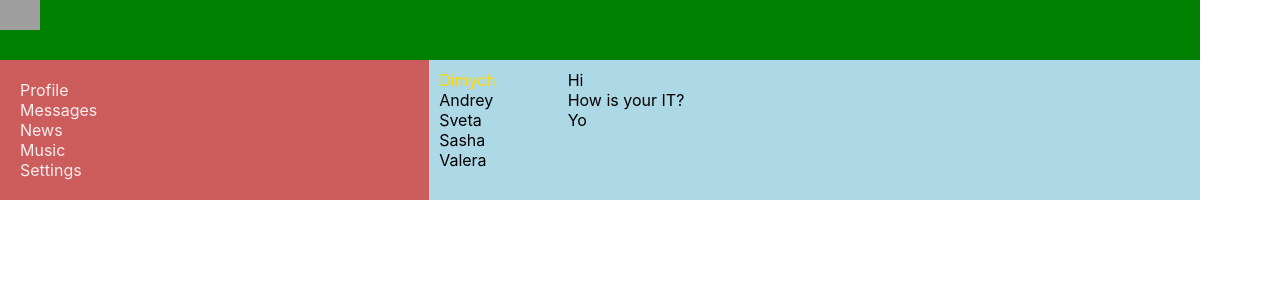
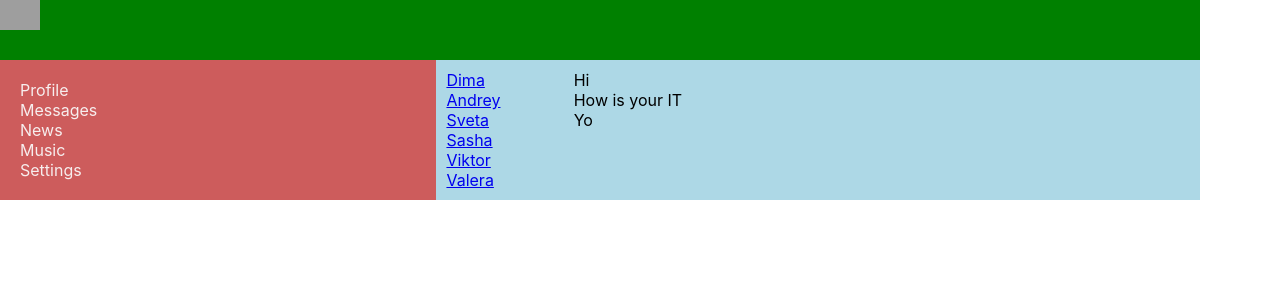
Before and after one commit to Dimitryuk/socialNW, a React (Create React App) app: page /dialogs in a window 1280 px wide. Shown: the top 300 px of the page. Built offline with nearby package versions, Linux system fonts and the light colour scheme; grey boxes are pictures that could not be loaded.

Commit message:
23 lesson

```diff
--- a/src/App.js
+++ b/src/App.js
@@ -17,7 +17,7 @@
          <Routes>
         <Route path='/profile' element={<Profile/>}/>
 
-        <Route path='/dialogs' element ={<Dialogs/>}/>
+        <Route  path='/dialogs' element ={<Dialogs/>}/>
         </Routes>
 
 {/* <Profile/>
--- a/src/components/Dialogs/Dialogs.jsx
+++ b/src/components/Dialogs/Dialogs.jsx
@@ -1,31 +1,41 @@
+import { NavLink } from 'react-router-dom'
 import s from './Dialogs.module.css'
 
-const Dialogs = (props)=>{
+const DialogItem = (props) => {
+     let path = "/dialogs/"+props.id
+    return(<div className={s.dialog + " " + s.active}>
+        <NavLink to={path}>{props.name}</NavLink>
+    </div>
+    )
+
+
+}
+
+const Message = (props) => {
+    return <div className={s.message}>{props.message}</div>
+}
+
+const Dialogs = (props) => {
+
     return(
         <div className={s.dialogs}>
             <div className = {s.dialogsItems}>
-                <div className ={s.dialog+" "+ s.active}>
-Dimych
-                </div>
-                <div className ={s.dialog}>
-Andrey
-                </div>
-                <div className ={s.dialog}>
-Sveta
-                </div>
-                 <div className ={s.dialog}>
-Sasha
-                </div>
-                 <div className ={s.dialog}>
-Valera
-                </div>
+                <DialogItem name="Dima" id="1" />
+                <DialogItem name="Andrey" id="2" />
+                <DialogItem name="Sveta" id="3" />
+                <DialogItem name="Sasha" id="4" />
+                <DialogItem name="Viktor" id="5" />
+                <DialogItem name="Valera" id="6"/>
+
             </div>
             <div className={s.messages}>
-<div className={s.message}>Hi</div>
-<div className={s.message}>How is your IT?</div>
-<div className={s.message}>Yo</div>
+                <Message message="Hi" />
+                <Message message="How is your IT" />
+                 <Message message="Yo"/>
+
             </div>
         </div>
     )
+
 }
 export default Dialogs
--- a/src/components/Navbar/Navbar.jsx
+++ b/src/components/Navbar/Navbar.jsx
@@ -5,10 +5,10 @@
   return (
     <nav className={s.nav}>
       <div className={s.item}>
-        <NavLink to='/profile' activeClassName={s.activeLink} >Profile</NavLink>
+        <NavLink to='/profile'  >Profile</NavLink>
       </div>
       <div className={s.item}>
-        <NavLink to='/dialogs' activeClassName={s.activeLink} >Messages</NavLink>
+        <NavLink to='/dialogs'  >Messages</NavLink>
       </div>
       <div className={s.item}>
         <NavLink to="/news">News</NavLink>
--- a/src/components/Profile/MyPosts/MyPosts.jsx
+++ b/src/components/Profile/MyPosts/MyPosts.jsx
@@ -3,16 +3,18 @@
 
 const MyPosts = () => {
   return (
-    // <div className={s.content}>
-    //   <div>
-    //     <img src="https://helpx.adobe.com/content/dam/help/en/photoshop/using/convert-color-image-black-white/jcr_content/main-pars/before_and_after/image-before/Landscape-Color.jpg" />
-    //   </div>
-    //   <div> ava+descr</div>
-    //   <div>My Posts</div>
-     <div> My Posts
-       <div>
-         <textarea></textarea>
-         <button>Add post</button>
+
+    <div className={s.postsBlock}>
+     <h3>My Posts</h3>
+
+      <div>
+        <div>
+          <textarea></textarea>
+        </div>
+        <div>
+           <button>Add post</button>
+         </div>
+
        </div>
       <div className={s.posts}>
         <Post message = 'Hi.how are you?' likesCount='18'/>
--- a/src/components/Profile/MyPosts/MyPosts.module.css
+++ b/src/components/Profile/MyPosts/MyPosts.module.css
@@ -9,3 +9,11 @@
 .item {
   color: greenyellow;
 }
+
+.postsBlock {
+  padding: 10px;
+}
+
+.posts {
+  margin-top: 10px;
+}
--- a/src/components/Profile/Profile.jsx
+++ b/src/components/Profile/Profile.jsx
@@ -1,12 +1,13 @@
 import s from './Profile.module.css'
 import MyPosts from './MyPosts/MyPosts';
+import ProfileInfo from './ProfileInfo/PrifileInfo';
+
 
 const Profile = () => {
   return (
     <div >
-  <div>
-       <img src="https://helpx.adobe.com/content/dam/help/en/photoshop/using/convert-color-image-black-white/jcr_content/main-pars/before_and_after/image-before/Landscape-Color.jpg" />
-       </div>
+      <ProfileInfo/>
+
 
      <MyPosts/>
     </div>
--- /dev/null
+++ b/src/components/Profile/ProfileInfo/PrifileInfo.jsx
@@ -0,0 +1,16 @@
+import s from './ProfileInfo.module.css'
+
+const ProfileInfo = () => {
+  return (
+    <div >
+
+  <div>
+       <img src="https://helpx.adobe.com/content/dam/help/en/photoshop/using/convert-color-image-black-white/jcr_content/main-pars/before_and_after/image-before/Landscape-Color.jpg" />
+       </div>
+
+     <div className={s.descriptionBlock}>ava+description</div>
+    </div>
+  );
+};
+
+export default ProfileInfo;
--- /dev/null
+++ b/src/components/Profile/ProfileInfo/ProfileInfo.module.css
@@ -0,0 +1,3 @@
+.descriptionBlock {
+  padding: 10px;
+}
```
Also changed, not shown: src/components/Dialogs/.prettierrc.yaml (added).
